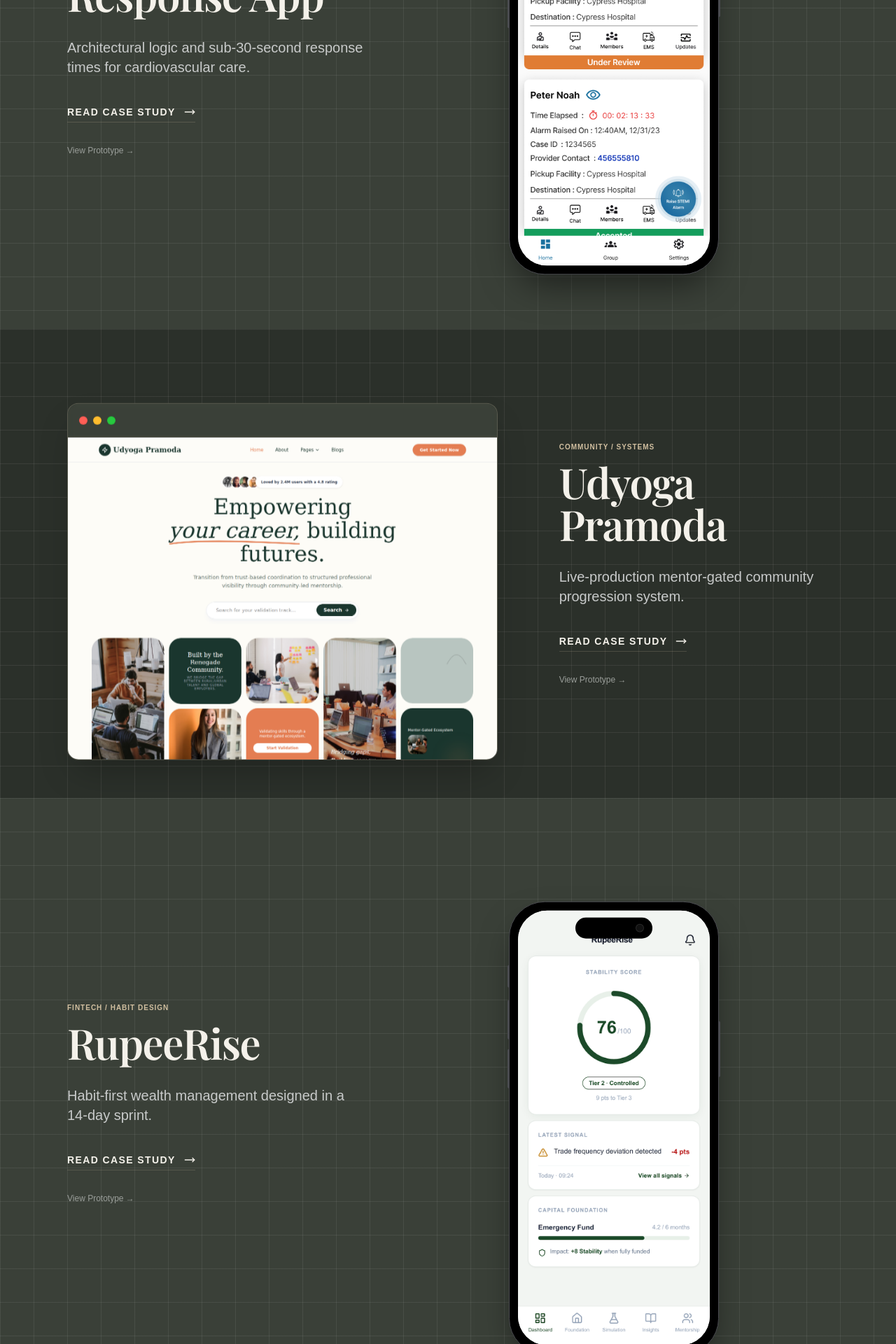
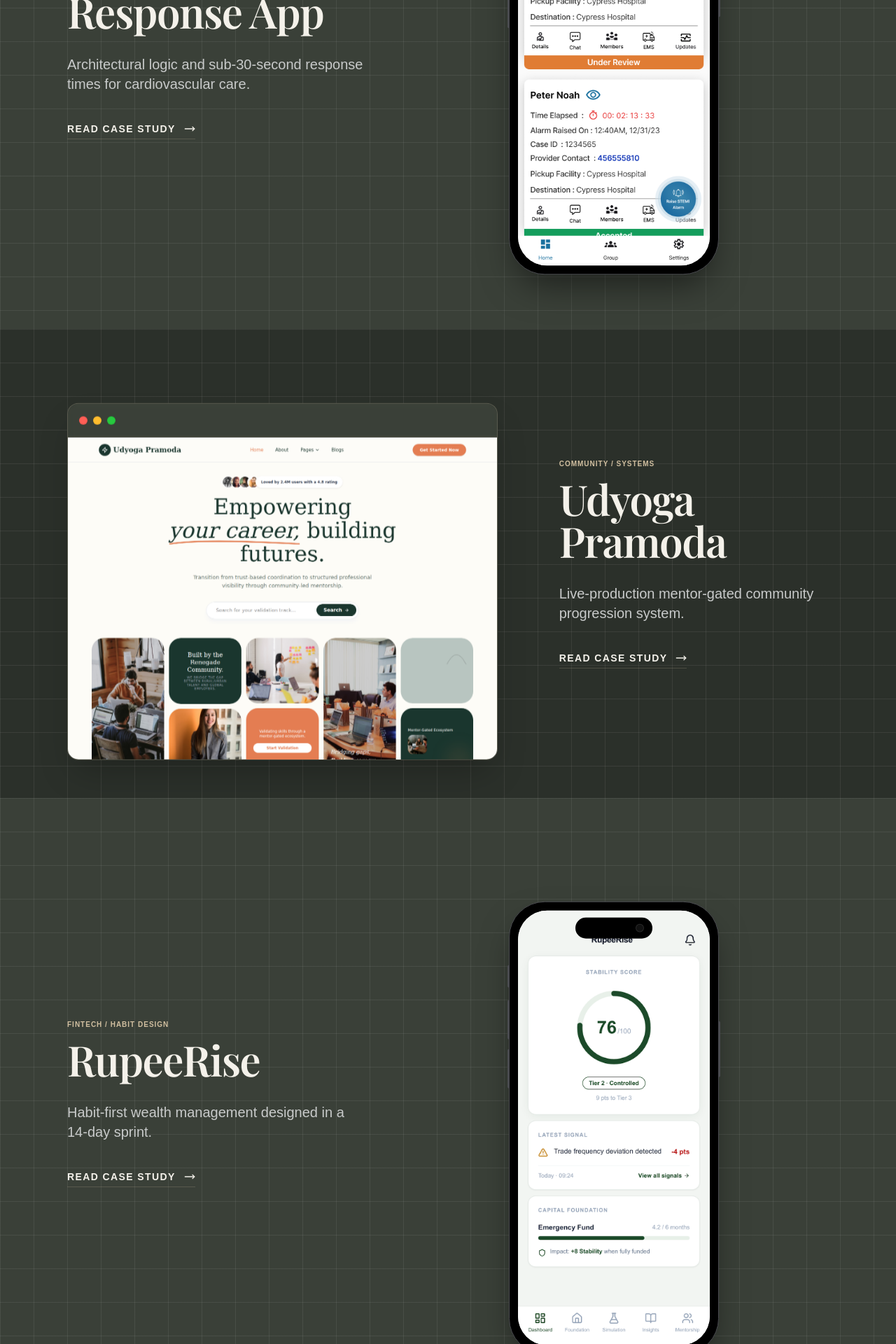
Before and after one commit to nirmith99/supragnya-portfolio, a Next.js app: page / in a window 1280 px wide. Shown: the part 1253-3173 px from the top of the page at 70% size. Built offline with nearby package versions, Linux system fonts and the light colour scheme; a web font is replaced by a local one.

Commit message:
style: remove prototype links from landing page

```diff
--- a/app/page.tsx
+++ b/app/page.tsx
@@ -132,7 +132,6 @@
                 <span className="font-sans text-sm tracking-widest uppercase font-bold text-[var(--text-primary)]">Read Case Study</span>
                 <MoveRight className="w-4 h-4 group-hover:translate-x-1 transition-transform text-[var(--text-primary)]" />
               </Link>
-              <a href="#" data-prototype="emergency-app" className="font-sans text-xs text-[var(--text-tertiary)] hover:text-[var(--accent-gold)] transition-colors">View Prototype →</a>
             </motion.div>
 
             <motion.div
@@ -192,7 +191,6 @@
                 <span className="font-sans text-sm tracking-widest uppercase font-bold text-[var(--text-primary)]">Read Case Study</span>
                 <MoveRight className="w-4 h-4 group-hover:translate-x-1 transition-transform text-[var(--text-primary)]" />
               </Link>
-              <a href="#" data-prototype="udyoga-pramoda" className="font-sans text-xs text-[var(--text-tertiary)] hover:text-[var(--accent-gold)] transition-colors">View Prototype →</a>
             </motion.div>
           </div>
         </motion.div>
@@ -220,7 +218,6 @@
                 <span className="font-sans text-sm tracking-widest uppercase font-bold text-[var(--text-primary)]">Read Case Study</span>
                 <MoveRight className="w-4 h-4 group-hover:translate-x-1 transition-transform text-[var(--text-primary)]" />
               </Link>
-              <a href="#" data-prototype="rupeerise" className="font-sans text-xs text-[var(--text-tertiary)] hover:text-[var(--accent-gold)] transition-colors">View Prototype →</a>
             </motion.div>
 
             <motion.div
```
